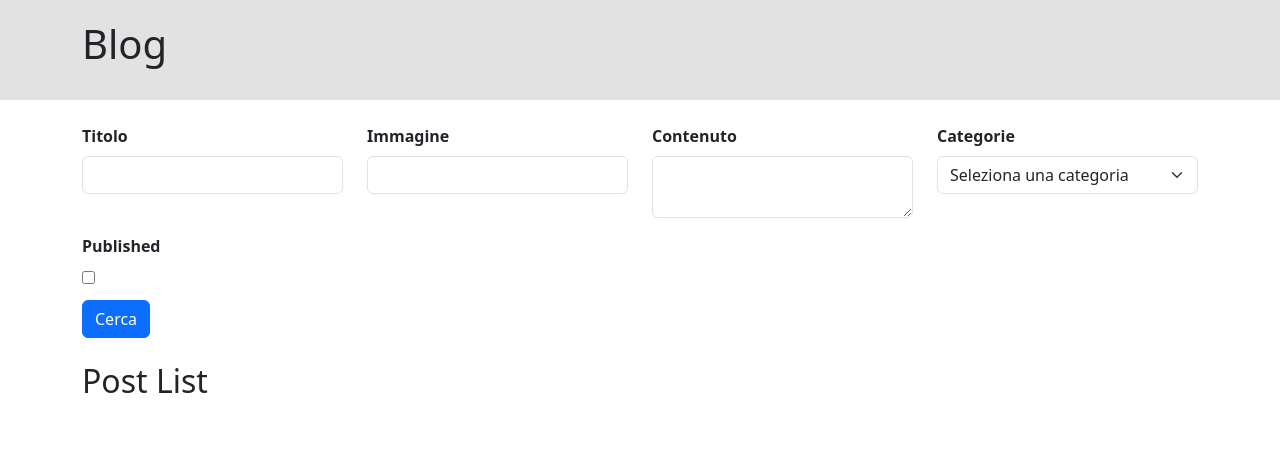
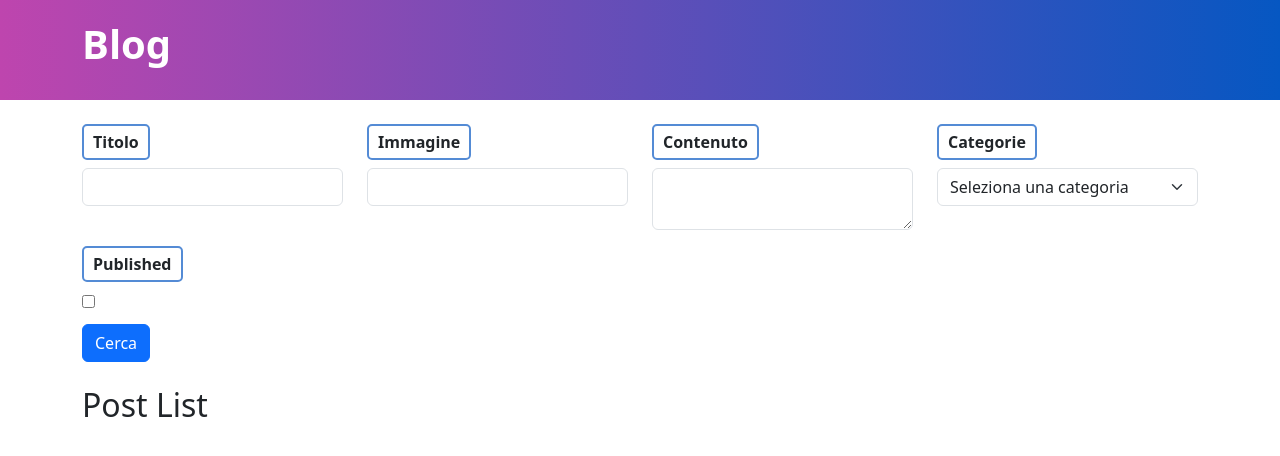
Before and after one commit to DanielaEsposito/react-form-multifield, a React (Vite) app: page / in a window 1280 px wide. Shown: the top 456 px of the page. Built offline with nearby package versions, Linux system fonts and the light colour scheme.

Commit message:
add css style

```diff
--- a/src/App.jsx
+++ b/src/App.jsx
@@ -51,6 +51,7 @@ function App() {
 
   return (
     <>
+      <div className="wrapper">
         <header className="header">
           <div className="container">
             <h1>Blog</h1>
@@ -177,6 +178,7 @@ function App() {
             </div>
           </section>
         </main>
+      </div>
     </>
   );
 }
--- a/src/index.css
+++ b/src/index.css
@@ -5,14 +5,29 @@
   padding: 0;
 }
 /*HEADER*/
+.wrapper {
+  height: 100vh;
+}
 .header {
-  background-color: rgb(226, 226, 226);
+  background-image: linear-gradient(
+    to right,
+    rgb(190, 69, 174),
+    rgb(6, 87, 194)
+  );
+  color: white;
   height: 100px;
   padding: 20px;
 }
+.header h1 {
+  font-weight: 700;
+}
+
 /*MAIN form */
 .form-label {
   font-weight: 600;
+  border: 2px solid rgba(6, 87, 194, 0.685);
+  border-radius: 5px;
+  padding: 4px 9px;
 }
 
 /*CARD*/
```
Lines whose indentation alone changed are shown as unchanged.
